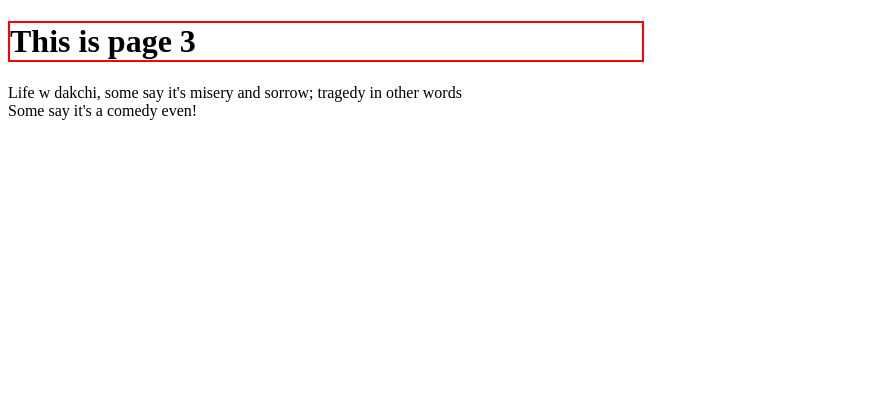
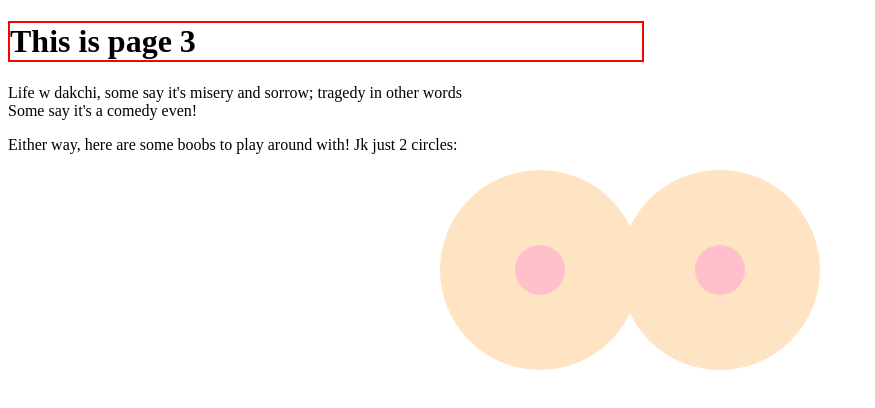
Before and after one commit to Warrior-Player/Third-try, a plain HTML site: page page3.html in a window 1280 px wide. Shown: the whole page, without its empty margins (0-875 px from the left). Drawn offline with Linux system fonts and the light colour scheme.

Commit message:
Messing around with border radius; creating boxes similar to ass and boobs

```diff
--- a/page3.html
+++ b/page3.html
@@ -9,5 +9,12 @@
     <body>
         <h1>This is page 3</h1>
         <p>Life w dakchi, some say it's misery and sorrow; tragedy in other words <br>Some say it's a comedy even!</p>
+        <p>Either way, here are some boobs to play around with! Jk just 2 circles:</p>
+        <div class="circle1page3">
+            <div class="nipple1page3"></div>
+        </div>
+        <div class="circle2page3">
+            <div class="nipple2page3"></div>
+        </div>
     </body>
 </html>
--- a/style.css
+++ b/style.css
@@ -18,3 +18,40 @@ h1 {
     height:300px;
     border-radius:150px;
 }
+.circle1page3 {
+    background-color:bisque;
+    width:200px;
+    height:200px;
+    border-radius:100px;
+    margin:auto;
+    position:relative;
+    right:100px;
+}
+.circle2page3 {
+    background-color:bisque;
+    width:200px;
+    height:200px;
+    border-radius:100px;
+    margin:auto;
+    position:relative;
+    left:80px;
+    bottom:200px;
+}
+.nipple1page3 {
+    background-color:pink;
+    width:50px;
+    height:50px;
+    border-radius:25px;
+    margin:auto;
+    position:relative;
+    top:75px;
+}
+.nipple2page3 {
+    background-color:pink;
+    width:50px;
+    height:50px;
+    border-radius:25px;
+    margin:auto;
+    position:relative;
+    top:75px;
+}
```
Also changed, not shown: index.html (+2 -0 lines).
